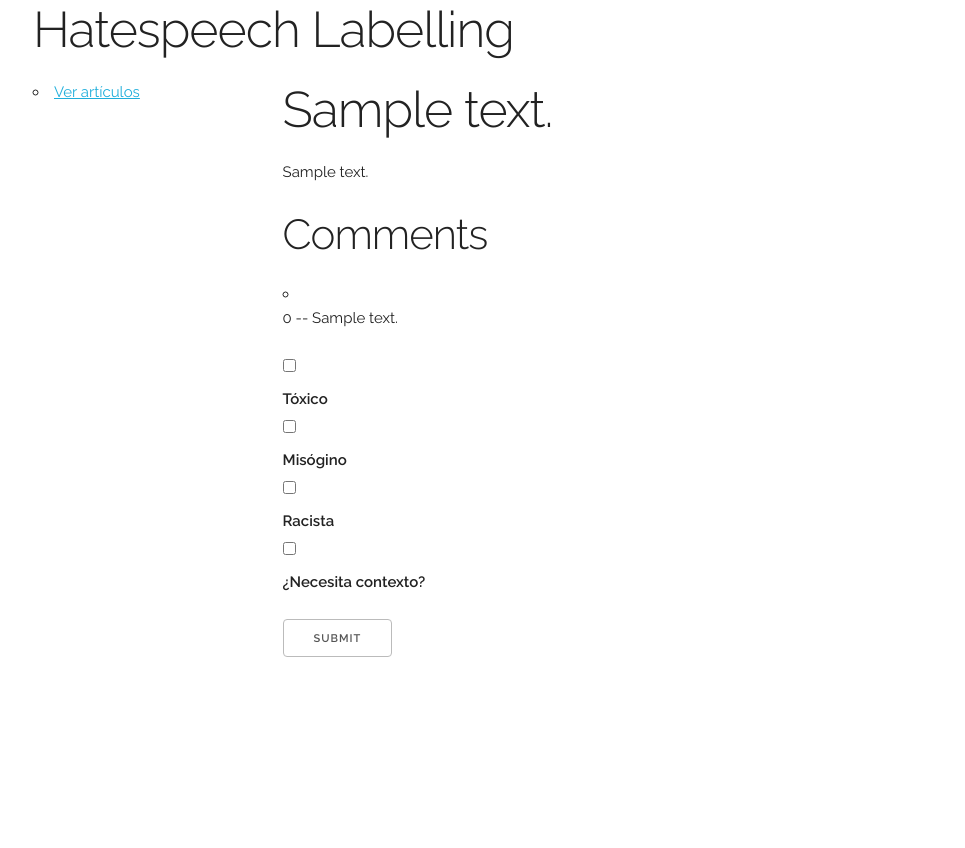
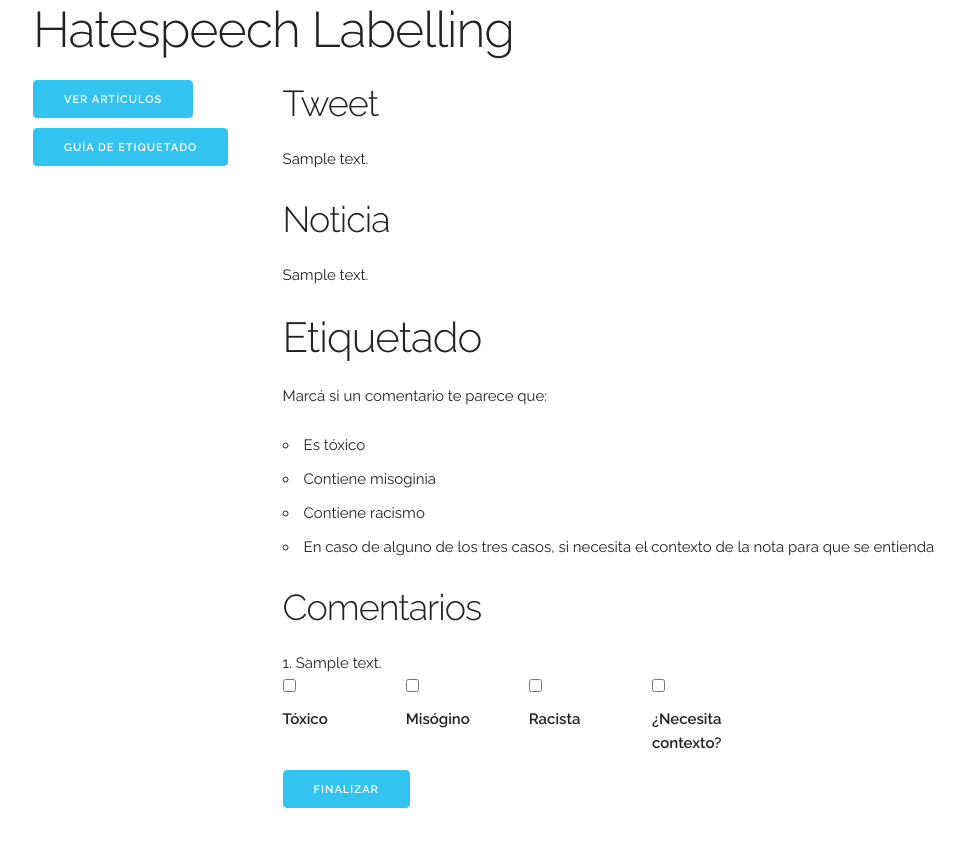
Before and after one commit to finiteautomata/hatespeech-selection, a Django app: template labels/templates/labels/show.html in a window 1280 px wide. Shown: the whole page, without its empty margins (127-1092 px from the left). Before the commit the page ends 657 px from the top, so only its background shows below. Run offline with Django 3.2, Linux system fonts and the light colour scheme; the template is opened without the code that fills it: most values are stand-ins (such as "Sample title", 1, 10 or a date in 2020).

Commit message:
Emprolijo un poco el form

```diff
--- a/articles/templates/base.html
+++ b/articles/templates/base.html
@@ -5,7 +5,7 @@
   <!-- Basic Page Needs
   –––––––––––––––––––––––––––––––––––––––––––––––––– -->
   <meta charset="utf-8">
-  <title>Your page title here :)</title>
+  <title>Hatespeech Labelling</title>
   <meta name="description" content="">
   <meta name="author" content="">
 
@@ -37,11 +37,10 @@
     <div class="row">
 
       <div class="three columns">
-        <ul>
-          <li>
-            <a href="{% url 'articles:index' %}"> Ver artículos </a>
-          </li>
-        </ul>
+          <a class="button button-primary" href="{% url 'articles:index' %}"> Ver artículos </a>
+
+          <a class="button button-primary" href="#"> Guía de etiquetado </a>
+
       </div>
 
       <div class="nine columns">
--- a/labels/templates/labels/show.html
+++ b/labels/templates/labels/show.html
@@ -3,41 +3,66 @@
 {% block content %}
 
 
-<h1> {{article.text}} </h1>
+<h3> Tweet  </h3>
+
+<p> {{article.text}} </p>
+
+<h3> Noticia </h3>
 
 <p> {{article.body}} </p>
 
-<h2> Comments </h2>
+<h2> Etiquetado </h2>
+
+<p>
+  Marcá si un comentario te parece que:
+
+  <ul>
+    <li> Es tóxico </li>
+    <li> Contiene misoginia </li>
+    <li> Contiene racismo </li>
+    <li> En caso de alguno de los tres casos, si necesita el contexto de la nota para que se entienda</li>
+  </ul>
+</p>
+
+<h3> Comentarios </h3>
 
 <form action="label/" method="post">
-<ul>
+<ol>
 
 {% for comment in article.comments %}
   <li>
-    <p>
-    {{ forloop.counter0 }} -- {{comment.text}}
-    </p>
+    {{comment.text}}
+
+    <div class="row">
+      <div class="two columns">
         <input type="checkbox"/>
         <label for="toxic_{{ forloop.counter0 }}"> Tóxico
         </label>
+      </div>
+
+      <div class="two columns">
 
         <input type="checkbox"/>
         <label for="mysoginistic_{{ forloop.counter0 }}"> Misógino
         </label>
-
+      </div>
+      <div class="two columns">
 
         <input type="checkbox"/>
         <label for="racist_{{ forloop.counter0 }}"> Racista
         </label>
+      </div>
+      <div class="two columns">
 
         <input type="checkbox"/>
         <label for="needs_context{{ forloop.counter0 }}"> ¿Necesita contexto?
         </label>
-
+      </div>
+    </div>
   </li>
 {% endfor %}
-</ul>
-<input type="submit"/>
+<input type="submit" class="button-primary" value="Finalizar"/>
+</ol>
 </form>
 
 {% endblock %}
```
Lines whose indentation alone changed are shown as unchanged.
